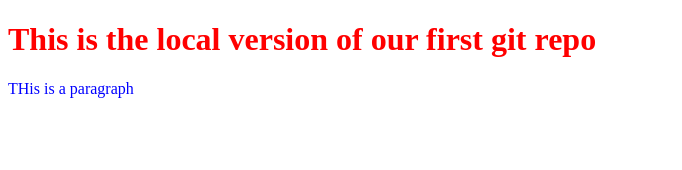
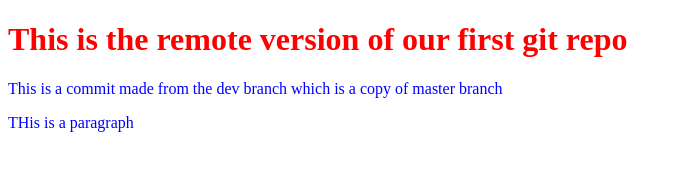
Before and after one commit to parmeet1402/workshop, a plain HTML site: page index.html in a window 1280 px wide. Shown: the whole page, without its empty margins (0-682 px from the left). Drawn offline with Linux system fonts and the light colour scheme.

Commit message:
Making some changes from the dev branch

```diff
--- a/index.html
+++ b/index.html
@@ -8,8 +8,9 @@
   </head>
   <body>
     <h1>
-      This is the local version of our first git repo
+      This is the remote version of our first git repo
     </h1>
+    <p>This is a commit made from the dev branch which is a copy of master branch</p>
     <p>THis is a paragraph</p>
   </body>
 </html>
```
